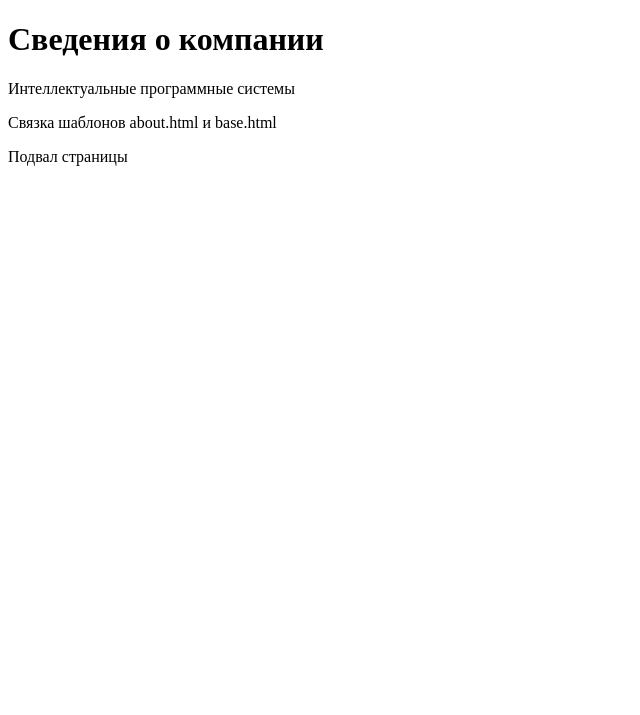
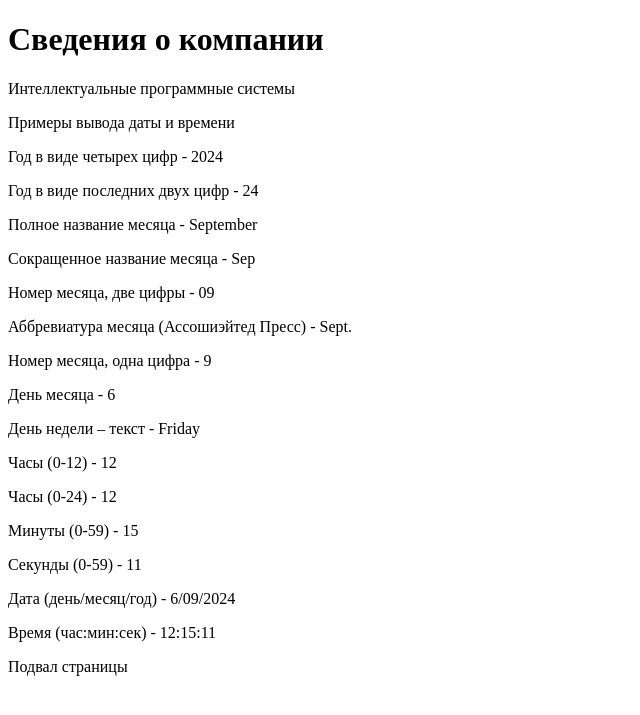
Before and after one commit to Achilles-1971/desktop-tutorial, a Django app: page /about/ in a window 1280 px wide. Shown: the top 715 px of the page, without its empty margins (0-640 px from the left). Run offline with Django 3.2, Linux system fonts and the light colour scheme.

Commit message:
PZ3_15:46

```diff
--- a/web_1/hello/WEB1/views.py
+++ b/web_1/hello/WEB1/views.py
@@ -2,8 +2,11 @@ from django.http import HttpResponse, HttpResponseRedirect, HttpResponsePermanen
 from django.shortcuts import render
 from django.template.response import TemplateResponse
 from django.template.response import TemplateResponse
+from django.http import *
+from django.shortcuts import render
 def index(request):
-    return render(request, "WEB1/index.html")
+    cat = []
+    return render(request, "WEB1/index.html", context={"cat": cat})
 def about(request):
     return HttpResponse("About")
 def contact(request):
--- a/web_1/hello/templates/WEB1/about.html
+++ b/web_1/hello/templates/WEB1/about.html
@@ -3,4 +3,20 @@
 {% block header %}Сведения о компании{% endblock header %}
 {% block content %}
 <p>Интеллектуальные программные системы</p>
-<p>Связка шаблонов about.html и base.html</p>{% endblock content %}
+<p>Примеры вывода даты и времени</p>
+<p>Год в виде четырех цифр - {% now "Y" %}</p>
+<p>Год в виде последних двух цифр - {% now "y" %}</p>
+<p>Полное название месяца - {% now "F" %}</p>
+<p>Сокращенное название месяца - {% now "M" %}</p>
+<p>Номер месяца, две цифры - {% now "m" %}</p>
+<p>Аббревиатура месяца (Ассошиэйтед Пресс) - {% now "N" %}</p>
+<p>Номер месяца, одна цифра - {% now "n" %}</p>
+<p>День месяца - {% now "j" %}</p>
+<p> День недели – текст - {% now "l" %}</p>
+<p>Часы (0-12) - {% now "h" %}</p>
+<p>Часы (0-24) - {% now "H" %}</p>
+<p>Минуты (0-59) - {% now "i" %}</p>
+<p>Секунды (0-59) - {% now "s" %}</p>
+<p>Дата (день/месяц/год) - {% now "j/m/Y" %}</p>
+<p>Время (час:мин:сек) - {% now "H:i:s" %}</p>
+{% endblock content %}
```
Also changed, not shown: web_1/hello/templates/WEB1/index.html (+14 -1 lines).
